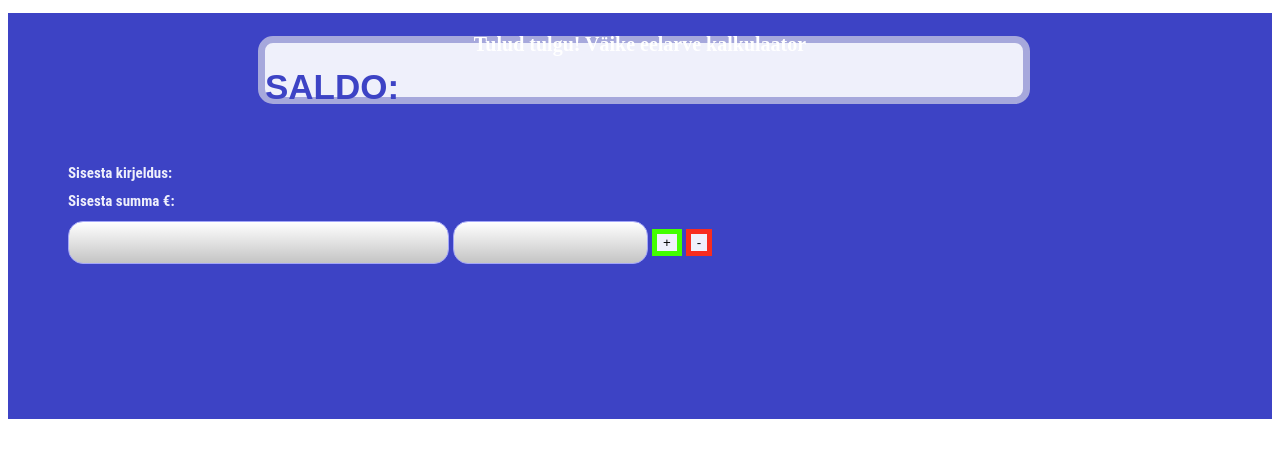
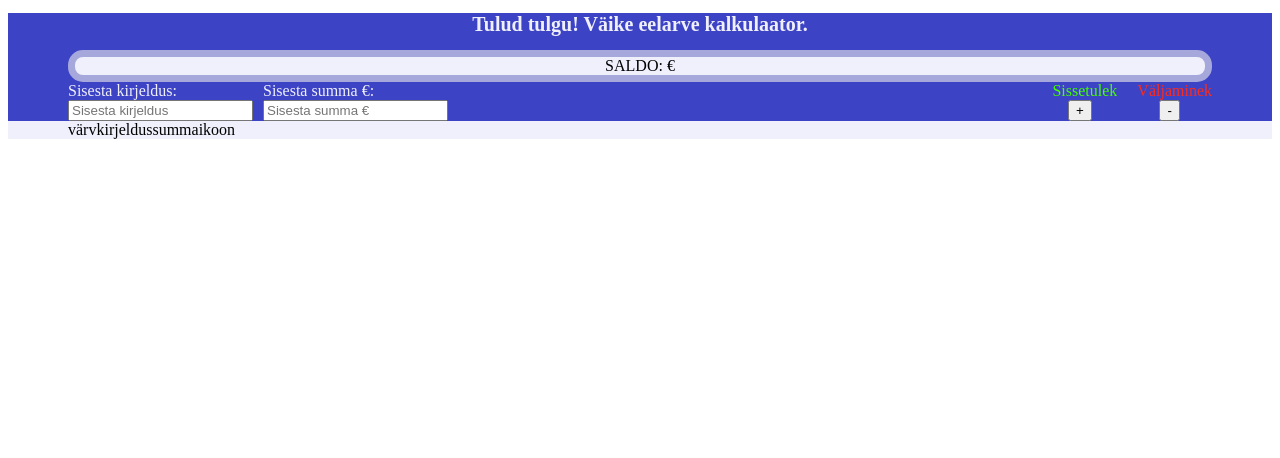
Before and after one commit to MikkLehtsaar/tulud_tulgu, a plain HTML site: page index.html in a window 1280 px wide. Drawn offline with Linux system fonts and the light colour scheme.

Commit message:
added new html and css

```diff
--- a/index.html
+++ b/index.html
@@ -4,35 +4,51 @@
     <meta charset="UTF-8">
     <meta name="viewport" content="width=device-width, initial-scale=1.0">
     <meta http-equiv="X-UA-Compatible" content="ie=edge">
-    <link rel="stylesheet" href="style_new.css">
-    <title>Tulud</title>
+    <link rel="stylesheet" href="style_flex.css">
+    <title>Tulud tulgu!</title>
 </head>
 <body>
-    <div class="fix">
-        <div class=title>
-            <div class="title2">
-              <div class="title_box">
-                <h1 class="title_txt">Tulud tulgu! Väike eelarve kalkulaator</h1>
+    <div class="calc">
+        <h1>Tulud tulgu! Väike eelarve kalkulaator.</h1>
+        <div class="saldo-container">
+            SALDO: <span id="answer"></span> €
+        </div>
+
+        <div class="calc-form">
+            <div class="calc-input">
+                <div>
+                    Sisesta kirjeldus:
+                    <br>
+                    <input type="text" id="a" placeholder="Sisesta kirjeldus">
+                </div>
+                <div>
+                    Sisesta summa €:
+                    <br>
+                    <input type="number" id="b" placeholder="Sisesta summa €">
+                </div>
             </div>
-            <div class="title2"></div>
+            <div class="calc-buttons">
+                <div class="button-income">
+                    <div class="btn-center">Sissetulek</div>
+                    <button class="btn-center" id="plus">+</button>
+                </div>
+                <div class="button-outcome">
+                    <div class="btn-center">Väljaminek</div>
+                    <button class="btn-center" id="minus">-</button>
+                </div>
+            </div>
+
         </div>
-        <div class=stock>
-            <h1 class="saldo">SALDO:</h1>
-            <h1 class="balance" id="answer"></h1>
-            <h1 class="euro"></h1>
     </div>
-            <div class="insert_txt"></div>
- <div class=insert>
-        <h1 class="txt_in">Sisesta kirjeldus:</h1>
-        <h1 class="txt_amount">Sisesta summa €:</h1>
-
-        <input class=type id="a" type="text"/>
-
-        <input class="amount" id="b" type="number"/>
-
-        <button class="in" id="plus">+</button>
-
-        <button class="out" id="minus">-</button>
+    <div class="rows">
+        <div class="row">
+            <div class="row-input">
+                <div>värv</div>
+                <div>kirjeldus</div>
+                <div>summa</div>
+            </div>
+            <div>ikoon</div>
+        </div>
     </div>
     <script src="app.js"></script>
 </body>
--- /dev/null
+++ b/style_flex.css
@@ -0,0 +1,77 @@
+.calc {
+    background-color: #3d43c5;
+}
+
+h1 {
+    color: #EFF0FB;
+    font-size: 20px;
+    text-align: center;
+}
+
+.saldo-container {
+    text-align: center;
+    background: #EFF0FB;
+    border: 7px solid #A6A8DC;
+    box-sizing: border-box;
+    border-radius: 15px;
+    margin-right: 60px;
+    margin-left: 60px;
+
+}
+
+.calc-form {
+    display: flex;
+    justify-content: space-between;
+    margin-right: 60px;
+    margin-left: 60px;
+
+}
+
+.calc-input {
+    display: flex;
+    color: #EFF0FB;
+}
+
+.calc-buttons {
+    display: flex;
+
+}
+
+.calc-input div {
+    margin-right: 10px;
+}
+
+.calc-buttons div {
+    margin-left: 10px;
+}
+
+.button-income {
+    display: flex;
+    flex-direction: column;
+    color: #42FF00 ;
+
+}
+
+.button-outcome {
+    display: flex;
+    flex-direction: column;
+    color: #F82C1F;
+}
+
+.btn-center {
+    align-self: center;
+}
+
+.row {
+    display: flex;
+}
+
+.rows {
+    padding-left: 60px;
+    padding-right: 60px;
+    background-color: #EFF0FB;
+}
+
+.row-input {
+    display: flex;
+}
```
